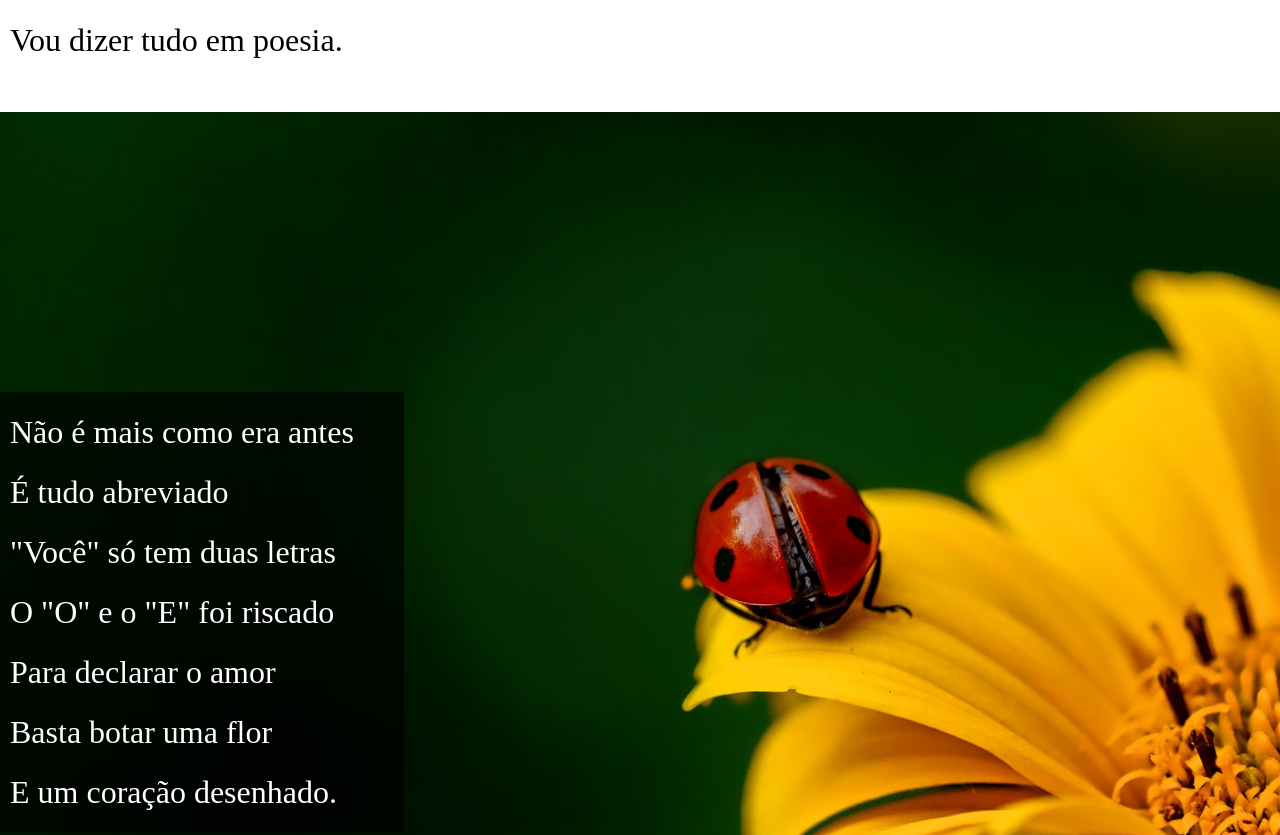
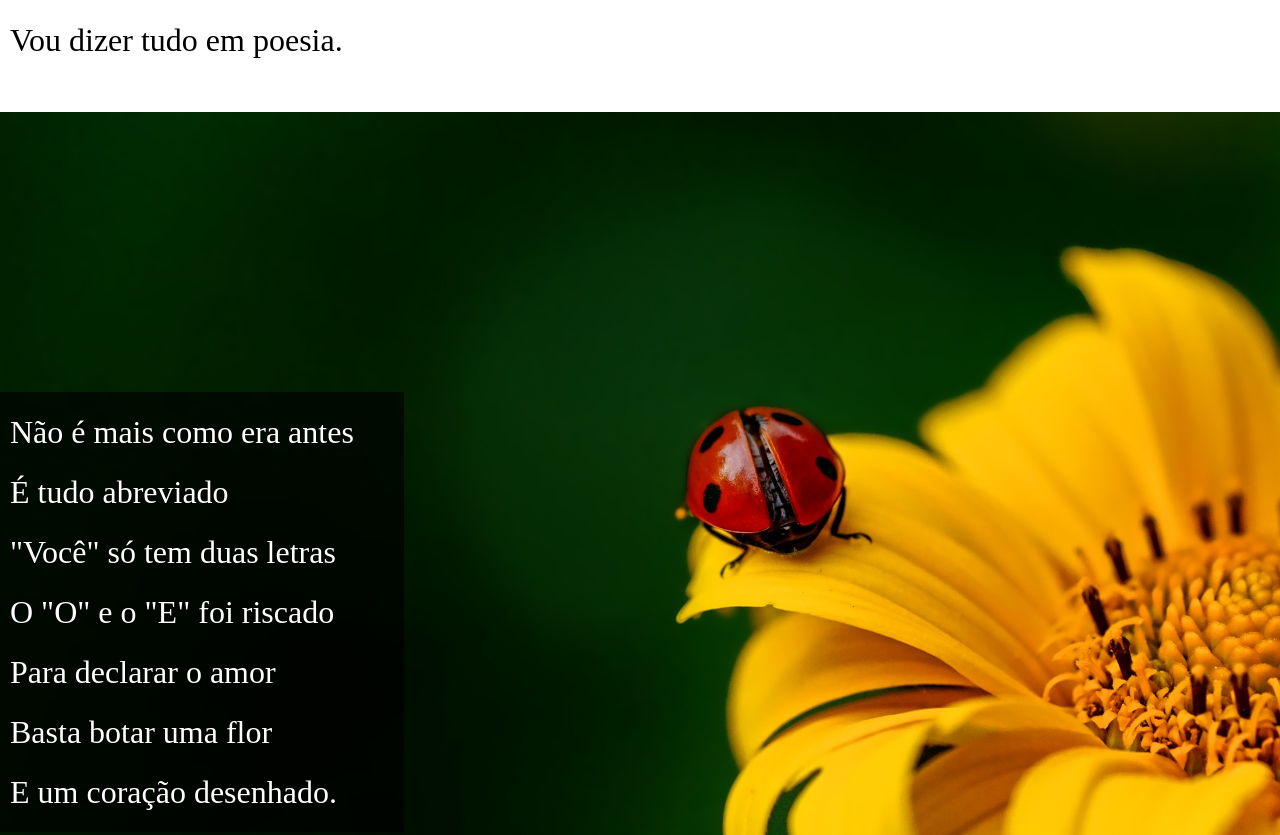
Before and after one commit to MiguelRaveli/cordel-moderno-desafio-CEV, a plain HTML site: page index.html in a window 1280 px wide. Shown: the part 553-1388 px from the top of the page. Drawn offline with Linux system fonts and the light colour scheme.

Commit message:
update css - parallax

```diff
--- a/style.css
+++ b/style.css
@@ -38,6 +38,11 @@ a {
   background-size: cover;
 }
 
+.firstImage,
+.secondImage {
+  background-attachment: fixed;
+}
+
 .firstImage p,
 .secondImage p {
   width: 60%;
@@ -72,6 +77,10 @@ a {
     color: white;
     text-shadow: 1px 1px black;
   }
+  .firstImage,
+  .secondImage {
+    background-attachment: fixed;
+  }
 }
 @media (min-width: 641px) {
   /* portrait tablets, portrait iPad, landscape e-readers, landscape 800x480 or 854x480 phones */
@@ -105,6 +114,10 @@ a {
     color: white;
     text-shadow: 1px 1px black;
   }
+  .firstImage,
+  .secondImage {
+    background-attachment: fixed;
+  }
 }
 @media (min-width: 961px) {
   .firstImage p,
@@ -112,6 +125,10 @@ a {
   .content p {
     font-size: 2em;
     line-height: 60px;
+  }
+  .firstImage,
+  .secondImage {
+    background-attachment: fixed;
   }
 }
 @media (min-width: 1025px) {
@@ -137,6 +154,10 @@ a {
     display: flex;
     align-items: center;
   }
+  .firstImage,
+  .secondImage {
+    background-attachment: fixed;
+  }
 }
 @media (min-width: 1281px) {
   /* hi-res laptops and desktops */
```
